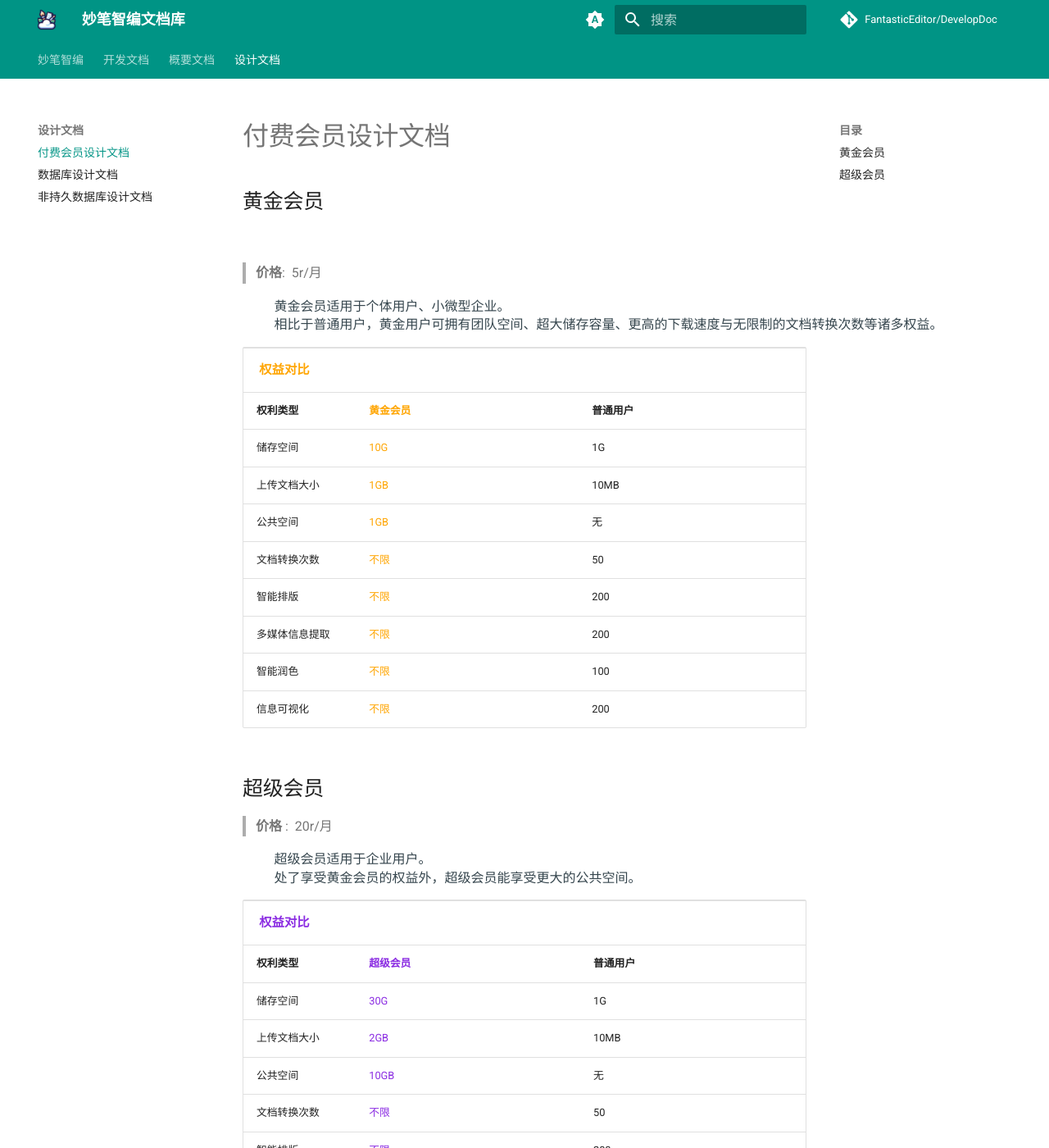
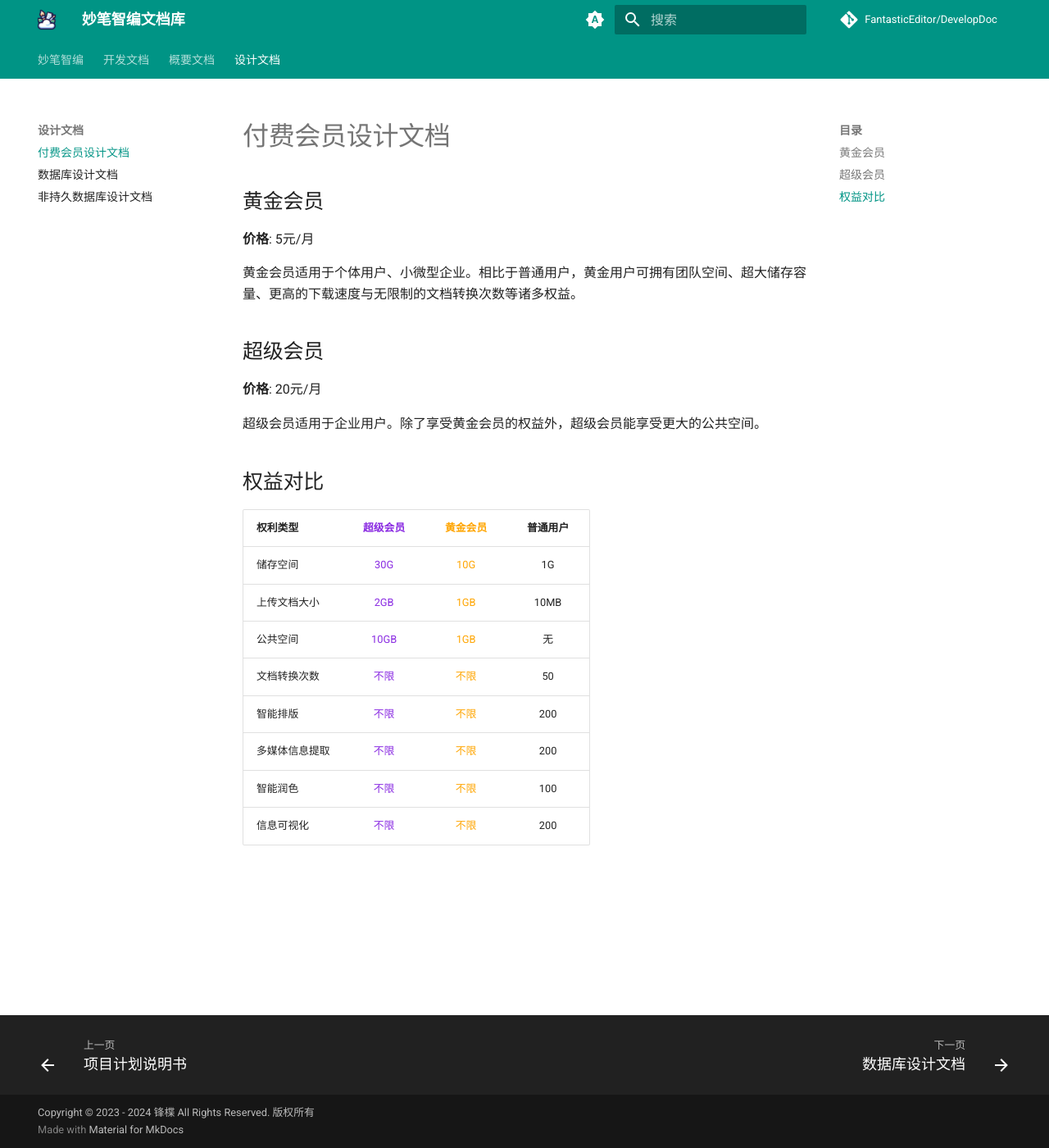
Before and after one commit to fantastic-editor/DevelopDoc, an MkDocs documentation site: the page built from docs/设计文档/付费会员设计文档.md, in a window 1280 px wide and 1400 px high. Shown: the whole window at 82% size. Built offline with MkDocs 1.6.1 and Material for MkDocs 9.7.7, drawn with Linux system fonts in a browser that asks for light colours; comment, search, counter and statistics services are not loaded; some of the changed text lies outside the part shown.

Commit message:
feat: 改进 markdown

```diff
--- a/docs/设计文档/付费会员设计文档.md
+++ b/docs/设计文档/付费会员设计文档.md
@@ -1,131 +1,26 @@
 # 付费会员设计文档
 
 ## 黄金会员
-<br/>
 
-> **价格**:&nbsp;&nbsp;5r/月
+**价格**: 5元/月
 
-<pre>
-    黄金会员适用于个体用户、小微型企业。
-    相比于普通用户，黄金用户可拥有团队空间、超大储存容量、更高的下载速度与无限制的文档转换次数等诸多权益。
-</pre>
-
-<table style="text-align: center;width: 100%">
-	<tr >
-		<td style="width: 1200px;font-weight: bold;font-family: 微软雅黑;
-font-size: larger;color:orange" colspan="3">权益对比</td>
-	</tr>
-	<tr >
-        <td style="width:20%;font-weight: bold;font-family: 微软雅黑">权利类型</td>
-		<td style="font-weight: bold;font-family: 微软雅黑;color: orange">黄金会员</td>
-		<td style="font-weight: bold;font-family: 微软雅黑">普通用户</td>
-	</tr>
-    <tr >
-		<td>储存空间</td>
-		<td style="color: orange">10G</td>
-        <td>1G</td>
-	</tr>
-    <tr >
-		<td>上传文档大小</td>
-		<td style="color: orange">1GB</td>
-        <td>10MB</td>
-	</tr>
-    <tr >
-		<td>公共空间</td>
-		<td style="color: orange">1GB</td>
-        <td>无</td>
-	</tr>
-    <tr >
-		<td>文档转换次数</td>
-		<td style="color: orange">不限</td>
-        <td>50</td>
-	</tr>
-    <tr >
-		<td>智能排版</td>
-		<td style="color: orange">不限</td>
-        <td>200</td>
-	</tr>
-    <tr >
-		<td>多媒体信息提取</td>
-		<td style="color: orange">不限</td>
-        <td>200</td>
-	</tr>
-    <tr >
-		<td>智能润色</td>
-		<td style="color: orange">不限</td>
-        <td>100</td>
-	</tr>
-    <tr >
-		<td>信息可视化</td>
-		<td style="color: orange">不限</td>
-        <td>200</td>
-	</tr>
-</table>
-
-
-
+黄金会员适用于个体用户、小微型企业。相比于普通用户，黄金用户可拥有团队空间、超大储存容量、更高的下载速度与无限制的文档转换次数等诸多权益。
 
 ## 超级会员
-> **价格** :&nbsp;&nbsp;20r/月
->
-<pre>
-    超级会员适用于企业用户。
-    处了享受黄金会员的权益外，超级会员能享受更大的公共空间。
-</pre>
 
-<table style="text-align: center;width: 100%">
-	<tr >
-		<td style="width: 1200px;font-weight: bold;font-family: 微软雅黑;
-font-size: larger;color:blueviolet" colspan="3">权益对比</td>
-	</tr>
-	<tr >
-        <td style="width:20%;font-weight: bold;font-family: 微软雅黑">权利类型</td>
-		<td style="font-weight: bold;font-family: 微软雅黑;color: blueviolet">超级会员</td>
-		<td style="font-weight: bold;font-family: 微软雅黑">普通用户</td>
-	</tr>
-    <tr >
-		<td>储存空间</td>
-		<td style="color: blueviolet">30G</td>
-        <td>1G</td>
-	</tr>
-    <tr >
-		<td>上传文档大小</td>
-		<td style="color: blueviolet">2GB</td>
-        <td>10MB</td>
-	</tr>
-    <tr >
-		<td>公共空间</td>
-		<td style="color: blueviolet">10GB</td>
-        <td>无</td>
-	</tr>
-    <tr >
-		<td>文档转换次数</td>
-		<td style="color: blueviolet">不限</td>
-        <td>50</td>
-	</tr>
-    <tr >
-		<td>智能排版</td>
-		<td style="color: blueviolet">不限</td>
-        <td>200</td>
-	</tr>
-    <tr >
-		<td>多媒体信息提取</td>
-		<td style="color: blueviolet">不限</td>
-        <td>200</td>
-	</tr>
-    <tr >
-		<td>智能润色</td>
-		<td style="color: blueviolet">不限</td>
-        <td>100</td>
-	</tr>
-    <tr >
-		<td>信息可视化</td>
-		<td style="color: blueviolet">不限</td>
-        <td>200</td>
-	</tr>
-</table>
+**价格**: 20元/月
 
+超级会员适用于企业用户。除了享受黄金会员的权益外，超级会员能享受更大的公共空间。
 
+## 权益对比
 
-
-\
+| 权利类型       | <span style="color: blueviolet;">超级会员</span> | <span style="color: orange;">黄金会员</span> | 普通用户 |
+| -------------- | :----------------------------------------------: | :------------------------------------------: | :------: |
+| 储存空间       |   <span style="color: blueviolet;">30G</span>    |   <span style="color: orange;">10G</span>    |    1G    |
+| 上传文档大小   |   <span style="color: blueviolet;">2GB</span>    |   <span style="color: orange;">1GB</span>    |   10MB   |
+| 公共空间       |   <span style="color: blueviolet;">10GB</span>   |   <span style="color: orange;">1GB</span>    |    无    |
+| 文档转换次数   |   <span style="color: blueviolet;">不限</span>   |   <span style="color: orange;">不限</span>   |    50    |
+| 智能排版       |   <span style="color: blueviolet;">不限</span>   |   <span style="color: orange;">不限</span>   |   200    |
+| 多媒体信息提取 |   <span style="color: blueviolet;">不限</span>   |   <span style="color: orange;">不限</span>   |   200    |
+| 智能润色       |   <span style="color: blueviolet;">不限</span>   |   <span style="color: orange;">不限</span>   |   100    |
+| 信息可视化     |   <span style="color: blueviolet;">不限</span>   |   <span style="color: orange;">不限</span>   |   200    |
```
